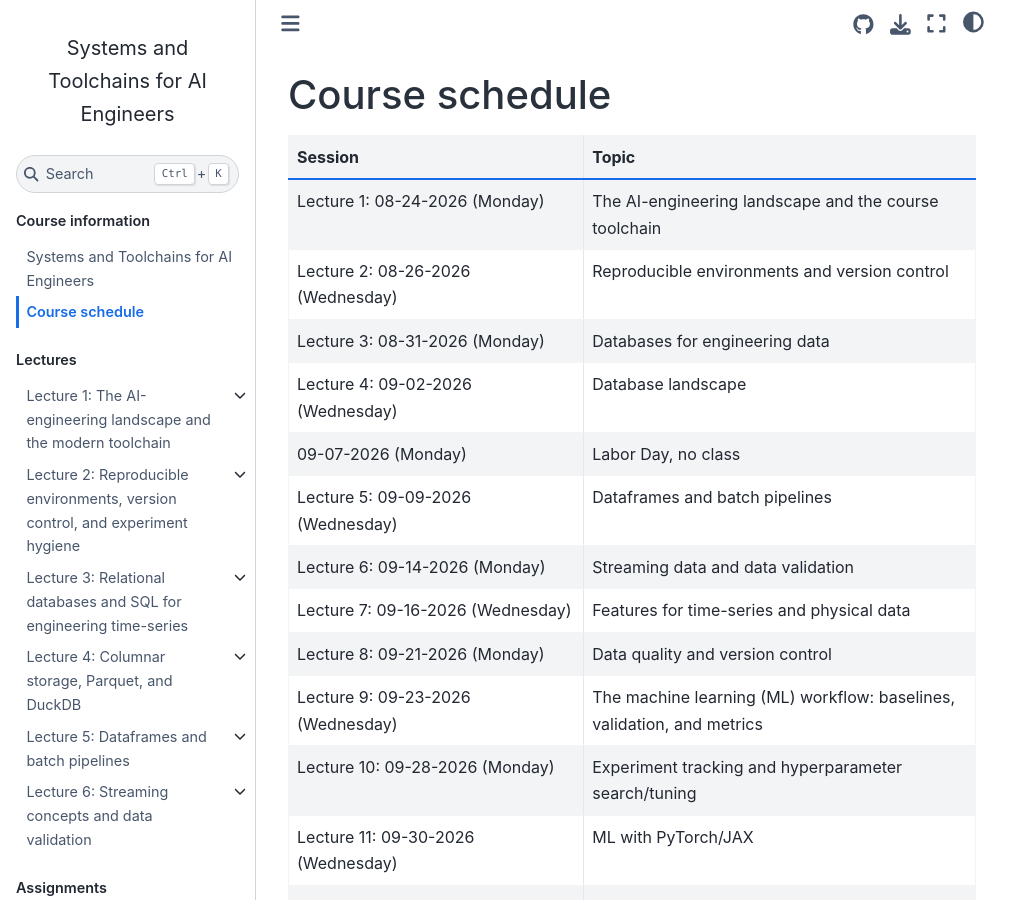
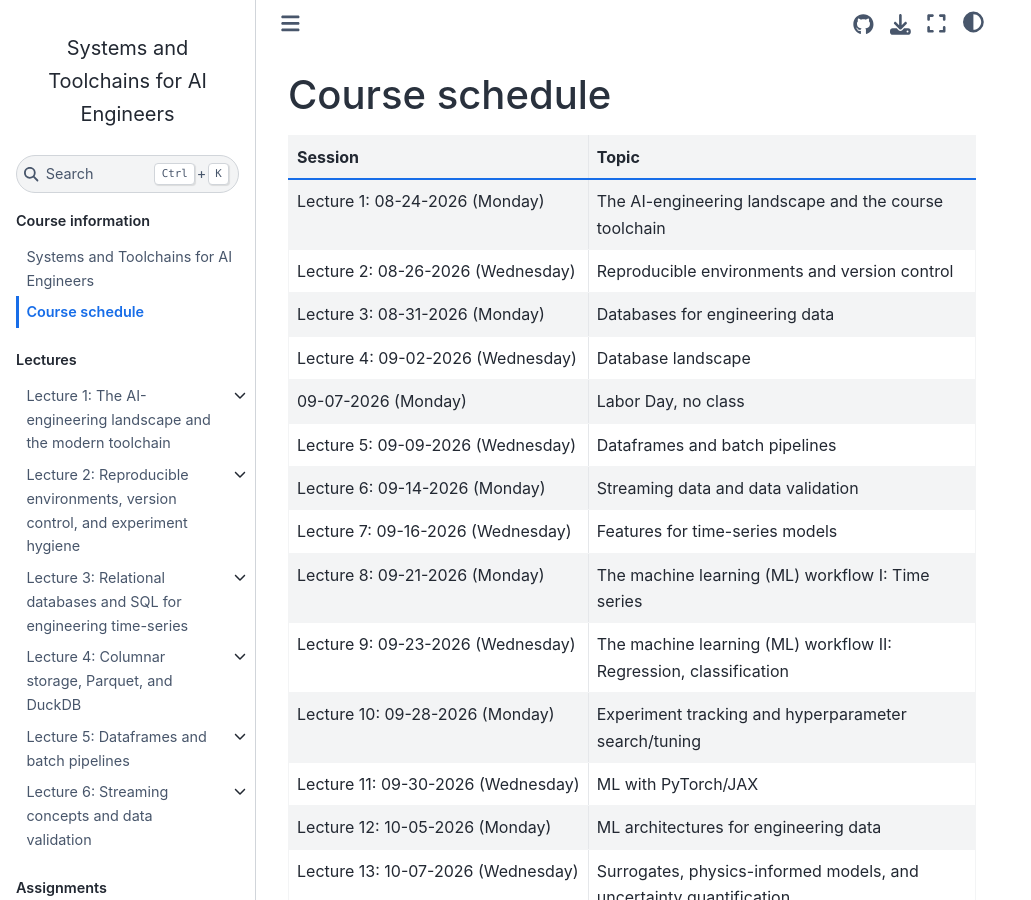
Before and after one commit to jkitchin/f26-06763, a Jupyter Book: the page built from course/schedule.md, in a window 1280 px wide and 900 px high. Shown: the whole window, without its empty margins (0-1031 px from the left). Built offline with Jupyter Book 1.0.4 settings and Sphinx 7.4.7 and the Sphinx Book theme 1.1.4, drawn with Linux system fonts in a browser that asks for light colours; pages that are not in the unit, such as notebooks, are missing from menus.

Commit message:
Update lecture topics in schedule.md

```diff
--- a/course/schedule.md
+++ b/course/schedule.md
@@ -10,9 +10,9 @@
 | 09-07-2026 (Monday)                                | Labor Day, no class                                                                        |
 | Lecture 5: 09-09-2026 (Wednesday)                  | Dataframes and batch pipelines                                                             |
 | Lecture 6: 09-14-2026 (Monday)                     | Streaming data and data validation                                                         |
-| Lecture 7: 09-16-2026 (Wednesday)                  | Features for time-series and physical data                                                 |
-| Lecture 8: 09-21-2026 (Monday)                     | Data quality and version control                                                           |
-| Lecture 9: 09-23-2026 (Wednesday)                  | The machine learning (ML) workflow: baselines, validation, and metrics                     |
+| Lecture 7: 09-16-2026 (Wednesday)                  | Features for time-series models                                                            |
+| Lecture 8: 09-21-2026 (Monday)                     | The machine learning (ML) workflow I: Time series                                          |
+| Lecture 9: 09-23-2026 (Wednesday)                  | The machine learning (ML) workflow II: Regression, classification                          |
 | Lecture 10: 09-28-2026 (Monday)                    | Experiment tracking and hyperparameter search/tuning                                       |
 | Lecture 11: 09-30-2026 (Wednesday)                 | ML with PyTorch/JAX                                                                        |
 | Lecture 12: 10-05-2026 (Monday)                    | ML architectures for engineering data                                                      |
```
